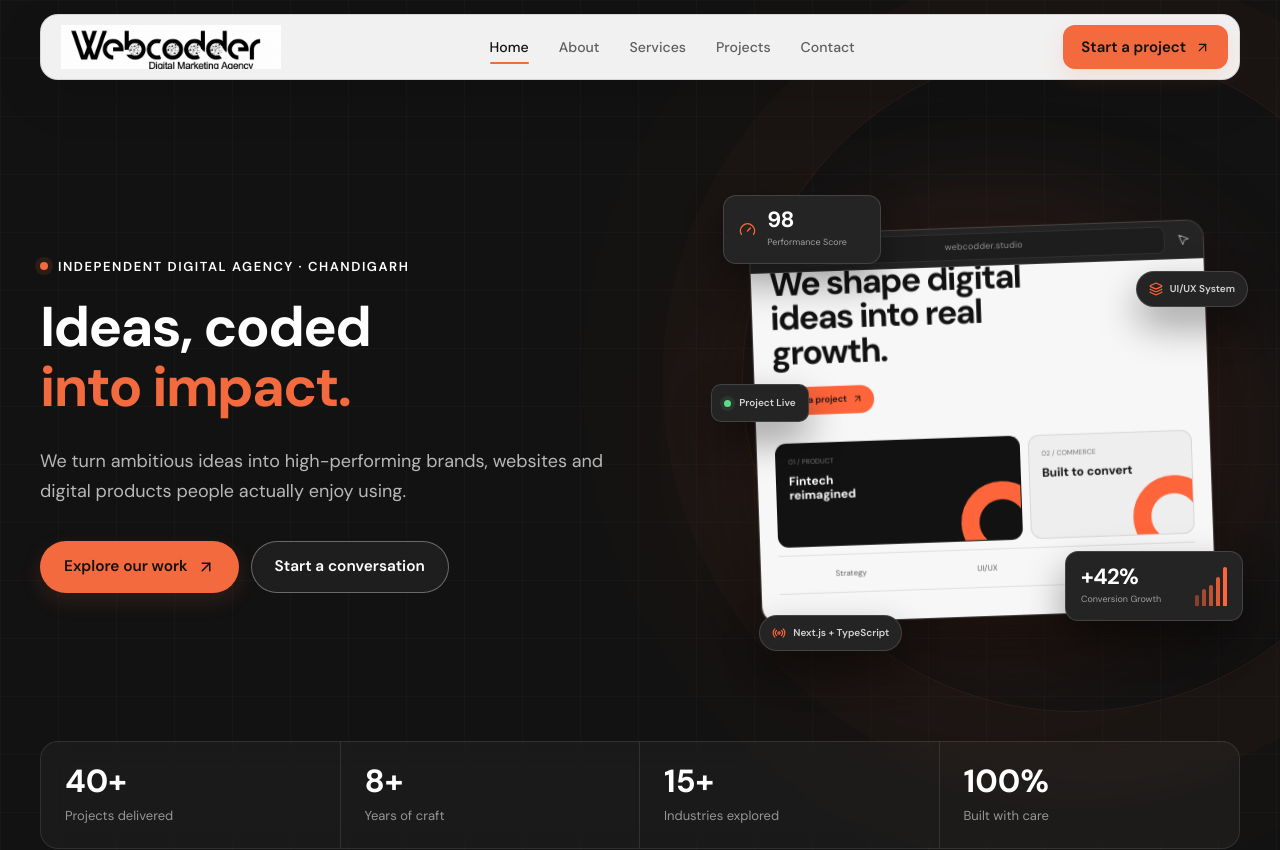
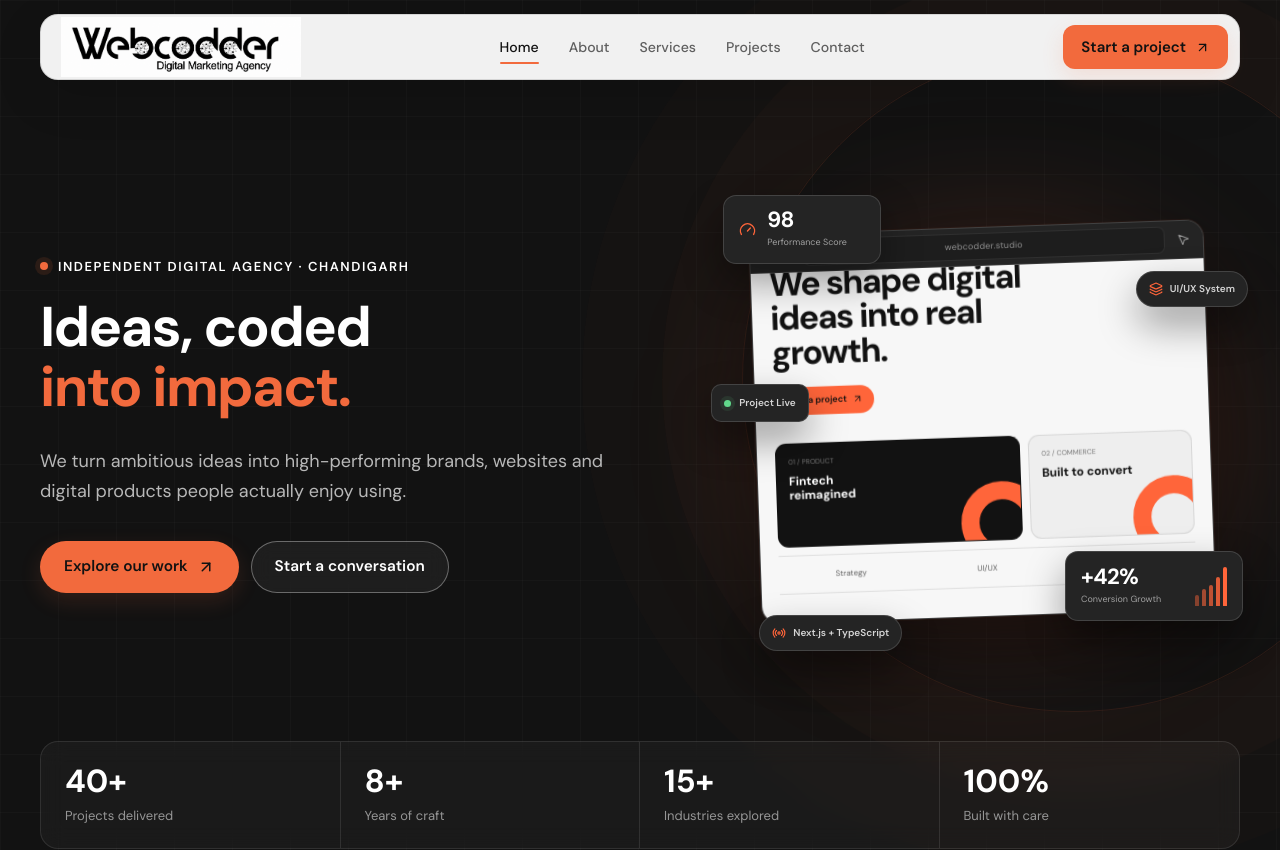
Before and after one commit to DhimanKhushal/webcoder, a Next.js app: page / in a window 1280 px wide. Shown: the top 850 px of the page. Built offline with nearby package versions, Linux system fonts and the light colour scheme.

Commit message:
Use official Webcodder brand logo

```diff
--- a/app/globals.css
+++ b/app/globals.css
@@ -224,13 +224,13 @@ a {
 
 .brand-logo-image {
   display: block;
-  width: 220px;
+  width: 240px;
   height: auto;
   object-fit: contain;
 }
 
 .site-footer .brand-logo-image {
-  width: 280px;
+  width: 340px;
   filter: invert(1);
 }
 
--- a/components/footer.tsx
+++ b/components/footer.tsx
@@ -13,8 +13,8 @@ export function Footer() {
                 className="brand-logo-image"
                 src="/webcodder-logo.png"
                 alt="Webcodder Digital Marketing Agency"
-                width={280}
-                height={56}
+                width={2508}
+                height={627}
               />
             </div>
             <h2>Have a query? Drop us an email.</h2>
--- a/components/header.tsx
+++ b/components/header.tsx
@@ -36,8 +36,8 @@ export function Header() {
               className="brand-logo-image"
               src="/webcodder-logo.png"
               alt="Webcodder Digital Marketing Agency"
-              width={220}
-              height={44}
+              width={2508}
+              height={627}
               priority
             />
           </Link>
```
Also changed, not shown: public/webcodder-logo.png.
